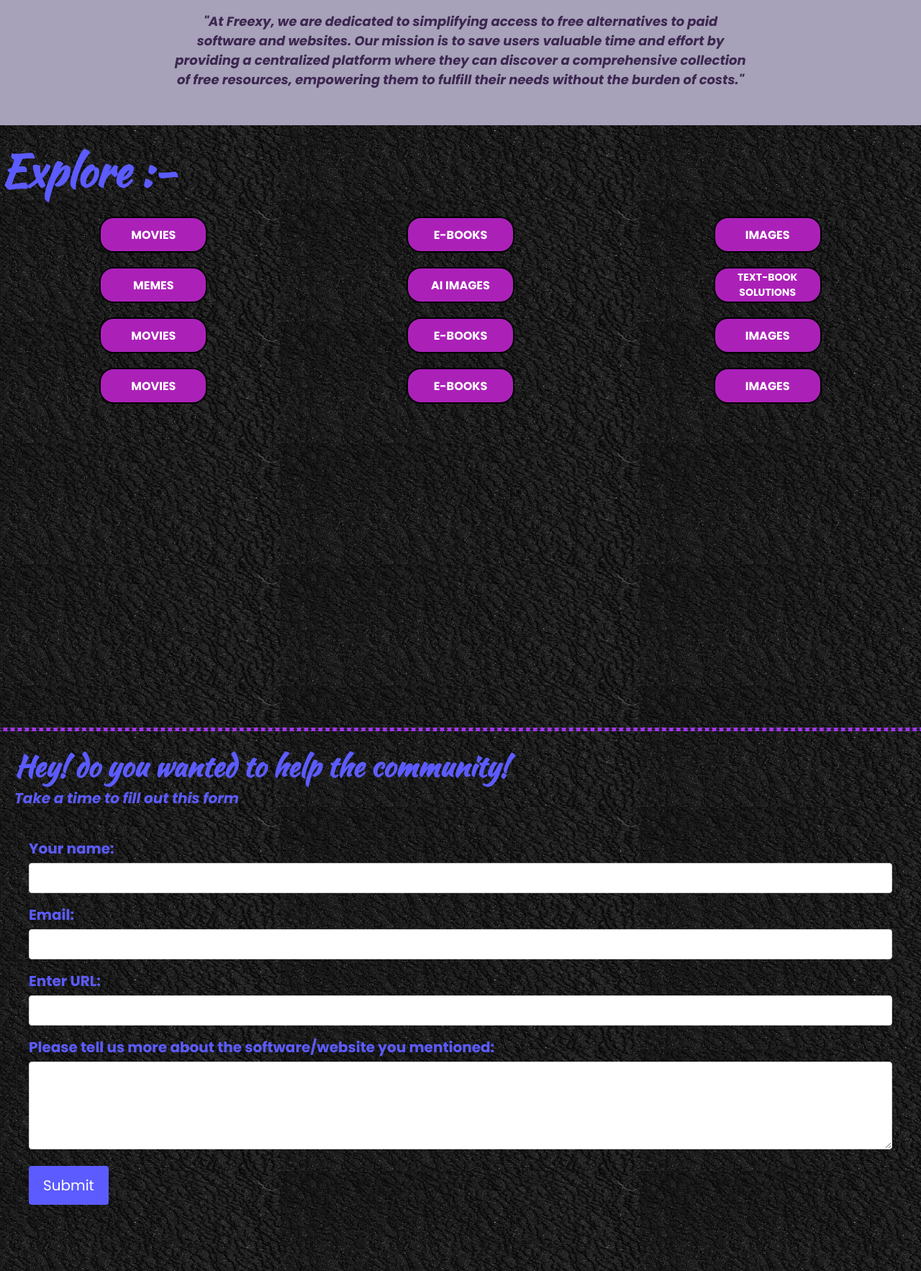
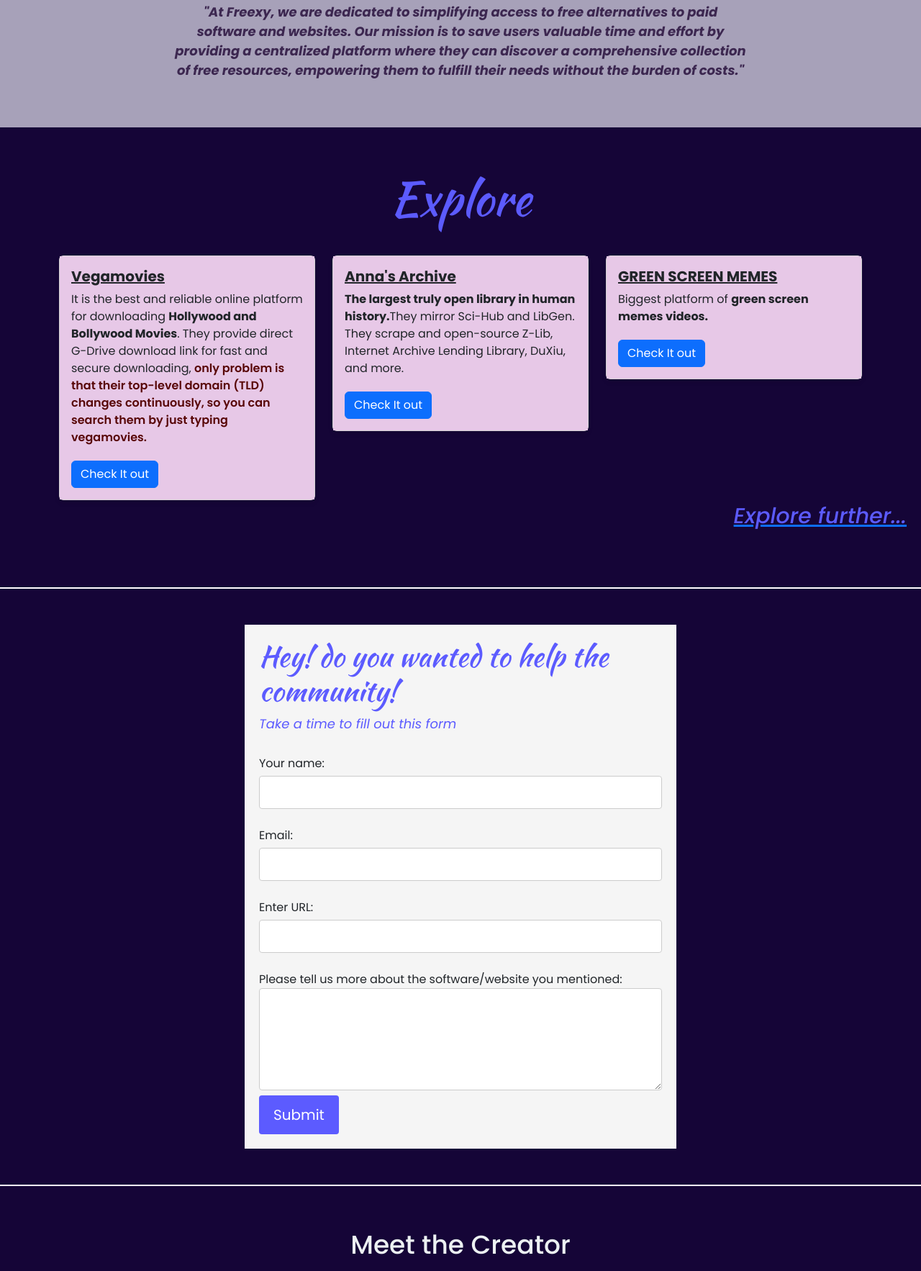
Before and after one commit to Shubham18024/Freexy, a plain HTML site: page index.html in a window 1280 px wide. Shown: the part 614-2380 px from the top of the page at 72% size. Drawn offline with nearby package versions, Linux system fonts and the light colour scheme.

Commit message:
many changes
including banner-2 text, form, explore section and overall appearance

```diff
--- a/index.html
+++ b/index.html
@@ -10,6 +10,11 @@
     <link rel="icon" type="image/png" sizes="16x16" href="freexy_image/favicon-16x16.png">
     <link rel="manifest" href="freexy_image/site.webmanifest">
     <link rel="stylesheet" href="web_style.css">
+
+    <!-- Bootstrap included-->
+    <link href="https://cdn.jsdelivr.net/npm/bootstrap@5.3.3/dist/css/bootstrap.min.css" rel="stylesheet"
+        integrity="sha384-QWTKZyjpPEjISv5WaRU9OFeRpok6YctnYmDr5pNlyT2bRjXh0JMhjY6hW+ALEwIH" crossorigin="anonymous">
+
     <link rel="preconnect" href="https://fonts.googleapis.com">
     <link rel="preconnect" href="https://fonts.gstatic.com" crossorigin>
     <link
@@ -29,10 +34,14 @@
     <section id="mission">
         <div class="mission-container">
             <h2>Our Mission</h2>
-            <strong><em><p>"At Freexy, we are dedicated to simplifying access to free alternatives to paid software and websites. Our mission is to save users valuable time and effort by providing a centralized platform where they can discover a comprehensive collection of free resources, empowering them to fulfill their needs without the burden of costs."</p></em></strong>
+            <strong><em>
+                    <p>"At Freexy, we are dedicated to simplifying access to free alternatives to paid software and
+                        websites. Our mission is to save users valuable time and effort by providing a centralized
+                        platform where they can discover a comprehensive collection of free resources, empowering them
+                        to fulfill their needs without the burden of costs."</p>
+                </em></strong>
         </div>
     </section>
-
 
     <div id="side_nav">
         <nav>
@@ -49,6 +58,124 @@
     <div id="menu_btn">
         <img src="freexy_image/menu.png" id="menu">
     </div>
+
+
+    <section id="explore-section">
+        <div class="container">
+            <div class="explore-heading">
+                <h2>Explore</h2>
+            </div>
+            <div class="row">
+                <div class="col-md-4">
+                    <div class="card">
+                        <div class="card-body">
+                            <h5 class="card-title"><u>Vegamovies</u></h5>
+                            <p class="card-text">It is the best and reliable online platform for downloading <strong>Hollywood and Bollywood Movies</strong>. They provide direct G-Drive download link for fast and secure downloading, <span style="color:  rgb(88, 7, 7);font-weight: 600;">only problem is that their top-level domain (TLD) changes continuously, so you can search them by just typing vegamovies.</span></p>
+                            <a href="https://vegamovies.earth/" class="btn btn-primary">Check It out</a>
+                        </div>
+                    </div>
+                </div>
+                <div class="col-md-4">
+                    <div class="card">
+                        <div class="card-body">
+                            <h5 class="card-title"><u>Anna's Archive</u></h5>
+                            <p class="card-text"><strong>The largest truly open library in human history.</strong>They mirror Sci-Hub and LibGen. They scrape and open-source Z-Lib, Internet Archive Lending Library, DuXiu, and more.</p>
+                            <a href="https://annas-archive.org/" class="btn btn-primary">Check It out</a>
+                        </div>
+                    </div>
+                </div>
+                <div class="col-md-4">
+                    <div class="card">
+                        <div class="card-body">
+                            <h5 class="card-title"><u>GREEN SCREEN MEMES</u></h5>
+                            <p class="card-text">Biggest platform of <strong>green screen memes videos.</strong></p>
+                            <a href="https://greenscreenmemes.com/" class="btn btn-primary">Check It out</a>
+                        </div>
+                    </div>
+                </div>
+            </div>
+        </div>
+
+        <a href="#"><p style="color: #5c5bff;text-align:right;font-size: 30px;font-weight: 500;margin-right: 20px;"><em>Explore further...</em></p></a>
+    </section>
+
+
+
+    <hr id="line_1">
+
+    <div class="dark-bg">
+    <div class="form">
+        <div class="form_text">
+            <h3>Hey! do you wanted to help the community!</h3>
+            <p>Take a time to fill out this form</p>
+        </div>
+
+
+        <form autocomplete="on" method="post" action="#">
+            <label for="first_name">Your name:</label><br>
+            <input type="text" id="first_name" name="first_name"><br>
+
+            <label for="email">Email:</label><br>
+            <input type="email" id="email" name="email"><br>
+
+            <label for="url">Enter URL:</label><br>
+            <input type="url" id="url" name="page"><br>
+
+            <label for="web_info">Please tell us more about the software/website you mentioned:</label><br>
+            <textarea id="web_info" name="web_info" rows="5" cols="50"></textarea><br>
+
+            <input type="submit" value="Submit" class="btn-primary">
+        </form>
+    </div>
+    </div>
+
+    <hr id="line_2">
+
+    <section class="creator-section">
+        <div class="container">
+            <div class="creator-info">
+                <h2>Meet the Creator</h2>
+                <div class="creator-details">
+                    <img src="freexy_image/Me.jpeg" alt="Creator Avatar">
+                    <div class="creator-bio">
+                        <h3>Shubham Tiwari</h3>
+                        <p>Student</p>
+                        <a href="https://github.com/Shubham18024">
+                            <p>Visit My Github</p>
+                        </a>
+                        <p>Programming is love</p>
+                    </div>
+                </div>
+            </div>
+        </div>
+    </section>
+
+    <footer>
+        <div class="footer-container">
+            <div class="contact-info">
+                <h3>Contact</h3>
+                <p>Email: 22_18024shubhamtiwari@dsc.du.ac.in</p>
+                <div class="social-media">
+                    <a href="#"><img src="freexy_image/facebook (2).png" alt="Facebook"></a>
+                    <a href="#"><img src="freexy_image/twitter.webp" alt="Twitter"></a>
+                    <a href="#"><img src="freexy_image/instagram.png" alt="Instagram"></a>
+                    <a href="https://github.com/Shubham18024"><img src="freexy_image/github.png" alt="Github"></a>
+                    <a href="https://ideogram.ai/u/shubh_2244/pinned"><img src="freexy_image/ideogram.png"
+                            alt="Ideogram"></a>
+                </div>
+            </div>
+            <div class="footer-logo">
+                <img src="freexy_image/logo.png" alt="freexy Logo">
+            </div>
+            <div class="copyright">
+                <p>&copy; 2024 Freexy, All rights reserved.</p>
+            </div>
+        </div>
+    </footer>
+
+    <script src="https://cdn.jsdelivr.net/npm/bootstrap@5.3.3/dist/js/bootstrap.bundle.min.js"
+        integrity="sha384-YvpcrYf0tY3lHB60NNkmXc5s9fDVZLESaAA55NDzOxhy9GkcIdslK1eN7N6jIeHz"
+        crossorigin="anonymous"></script>
 
     <script>
         var menu_btn = document.getElementById("menu_btn")
@@ -69,126 +196,6 @@
 
     </script>
 
-
-    <section id="banner_2">
-        <div class="banner-text-2">
-            <h2>Explore :- </h2>
-        </div>
-
-        <div class="button-container">
-            <a href="https://vegamovies.ph"><button class="cool-button">Movies</button></a>
-            <a href="https://annas-archive.org/"><button class="cool-button">E-Books</button></a>
-            <a href="https://www.pexels.com/"><button class="cool-button">Images</button></a>
-        </div>
-
-        <div class="button-container">
-            <a href="https://greenscreenmemes.com/"><button class="cool-button">Memes</button></a>
-            <a href="https://ideogram.ai/login"><button class="cool-button">AI Images</button></a>
-            <a href="https://www.litsolutions.org/"><button class="cool-button" style="font-size: 14px;">text-book
-                    Solutions</button></a>
-
-        </div>
-
-        <div class="button-container">
-            <a href="https://vegamovies.ph"><button class="cool-button">Movies</button></a>
-            <a href="https://annas-archive.org/"><button class="cool-button">E-Books</button></a>
-            <a href="https://www.pexels.com/"><button class="cool-button">Images</button></a>
-        </div>
-
-        <div class="button-container">
-            <a href="https://vegamovies.ph"><button class="cool-button">Movies</button></a>
-            <a href="https://annas-archive.org/"><button class="cool-button">E-Books</button></a>
-            <a href="https://www.pexels.com/"><button class="cool-button">Images</button></a>
-        </div>
-
-
-
-        <hr id="line_1">
-
-        <div class="form">
-            <div class="form_text">
-                <h3>Hey! do you wanted to help the community!</h3>
-                <p>Take a time to fill out this form</p>
-            </div>
-
-
-            <div class="form">
-                <form autocomplete="on" method="post" action="#">
-                  <label for="first_name">Your name:</label><br>
-                  <input type="text" id="first_name" name="first_name"><br>
-
-                  <label for="email">Email:</label><br>
-                  <input type="email" id="email" name="email"><br>
-
-                  <label for="url">Enter URL:</label><br>
-                  <input type="url" id="url" name="page" ><br>
-
-                  <label for="web_info">Please tell us more about the software/website you mentioned:</label><br>
-                  <textarea id="web_info" name="web_info" rows="5" cols="50"></textarea><br>
-
-                  <input type="submit" value="Submit">
-                </form>
-              </div>
-
-        </div>
-
-
-    </section>
-
- <hr id="line_2">
-
- <section class="creator-section">
-    <div class="container">
-        <div class="creator-info">
-            <h2>Meet the Creator</h2>
-            <div class="creator-details">
-                <img src="freexy_image/Me.jpeg" alt="Creator Avatar">
-                <div class="creator-bio">
-                    <h3>Shubham Tiwari</h3>
-                    <p>Student</p>
-                    <a href="https://github.com/Shubham18024"><p>Visit My Github</p></a>
-                    <p>Programming is love</p>
-                </div>
-            </div>
-        </div>
-    </div>
-</section>
-
-
-
-
-
-
-
-
-
-
-    <footer>
-        <div class="footer-container">
-            <div class="contact-info">
-                <h3>Contact Me</h3>
-                <p>Email: 22_18024shubhamtiwari@dsc.du.ac.in</p>
-                <p>Phone: +918448717517</p>
-                <div class="social-media">
-                    <a href="#"><img src="freexy_image/facebook (2).png" alt="Facebook"></a>
-                    <a href="#"><img src="freexy_image/twitter.webp" alt="Twitter"></a>
-                    <a href="#"><img src="freexy_image/instagram.png" alt="Instagram"></a>
-                    <a href="https://github.com/Shubham18024"><img src="freexy_image/github.png" alt="Github"></a>
-                    <a href="https://ideogram.ai/u/shubh_2244/pinned"><img src="freexy_image/ideogram.png"
-                            alt="Ideogram"></a>
-                </div>
-            </div>
-            <div class="footer-logo">
-                <img src="freexy_image/logo.png" alt="freexy Logo">
-            </div>
-            <div class="copyright">
-                <p>&copy; 2024 Freexy, All rights reserved.</p>
-            </div>
-        </div>
-    </footer>
-
-
-
 </body>
 
 </html>
--- a/web_style.css
+++ b/web_style.css
@@ -1,22 +1,30 @@
 * {
     margin: 0;
     padding: 0;
+    box-sizing: border-box;
     font-family: "Poppins", sans-serif;
 }
 
+/* Global styles */
+body {
+    font-size: 16px;
+    line-height: 1.5;
+}
+
+/* Banner styles */
 #banner {
     background: url(freexy_image/bg.jpg);
-    background-size: 150px;
+    background-size: 120px;
     background-position: center;
     height: 60vh;
-
+    position: relative;
 }
 
 .logo {
-    width: 250px;
+    width: 210px;
     position: absolute;
-    top: 0%;
-    left: 2%;
+    top: 20px;
+    left: 20px;
 }
 
 .banner-text {
@@ -26,16 +34,17 @@
 }
 
 .banner-text h1 {
-    font-size: 80px;
+    font-size: 5rem;
     font-family: "Kaushan Script", cursive;
-
+    font-weight: bolder;
 }
 
 .banner-text p {
-    font-size: 20px;
+    font-size: 1.35rem;
     font-style: italic;
 }
 
+/* Mission section styles */
 #mission {
     background-color: #a7a1b9;
     padding: 50px 0;
@@ -48,40 +57,45 @@
 }
 
 .mission-container h2 {
-    font-size: 55px;
+    font-size: 3.5rem;
     color: #5c5bff;
     margin-bottom: 20px;
     font-family: "Kaushan Script", cursive;
 }
 
 .mission-container p {
-    font-size: 18px;
+    font-size: 1.125rem;
     color: #3c2750;
 }
 
-
+/* Side navigation styles */
 #side_nav {
     width: 180px;
     height: 100vh;
     position: fixed;
-    right: -250px;
     top: 0;
-    background: #0e6f98;
+    right: 0;
+    background: #7063c7;
     z-index: 2;
     transition: 0.2s;
 }
 
+nav ul {
+    padding: 0;
+}
+
 nav ul li {
     list-style: none;
-    margin: 50px 20px;
+    margin: 20px;
 }
 
 nav ul li a {
     text-decoration: none;
     color: #fff;
-
+    font-size: 1.25rem;
 }
 
+/* Menu button styles */
 #menu_btn {
     width: 80px;
     height: 80px;
@@ -89,105 +103,66 @@
     position: fixed;
     right: 30px;
     top: 20px;
-    border-radius: 3px;
     z-index: 3;
     cursor: pointer;
 }
 
 #menu_btn img {
     width: 30px;
-    margin-top: 15px;
-
-
+    margin-top: 25px;
 }
 
+/* Banner 2 styles */
 #banner_2 {
-    background: url(freexy_image/bg_2.jpg);
-    background-size: 500px;
-    background-position: center;
-    height: 300vh;
-
+    background-color: #150537;
+    padding: 40px 0;
 }
 
 .banner-text-2 {
-    text-align: left;
+    text-align: center;
     color: rgb(92, 91, 255);
-    padding-top: 20px
+    padding-top: -300px;
+    padding-right: 85%;
 }
 
 .banner-text-2 h2 {
-    font-size: 60px;
+    font-size: 5rem;
     font-family: "Kaushan Script", cursive;
-
 }
 
-.button-container {
-    display: flex;
-    justify-content: space-around;
-    margin-top: 20px;
-    align-items: center;
-}
 
-.cool-button {
-    width: 150px;
-    height: 50px;
-    border: 2px solid black;
-    border-radius: 20px;
-    background-color: #ab21b8;
-    /* Blue color */
-    color: white;
-    font-size: 16px;
-    font-weight: bold;
-    text-transform: uppercase;
-    cursor: pointer;
-    transition: background-color 0.3s ease;
-}
-
-.cool-button:hover {
-    background-color: rgb(33, 33, 33);
-    /* Darker blue color on hover */
-}
-
-#line_1 {
-    border: 5px dotted  rgb(33, 33, 33);
-    border-style: none none dotted;
-    color: #7834e7;
-    background-color: #a236f4;
-    margin-top: 450px;
-}
-
-#line_2 {
-    border: 5px dotted  rgb(33, 33, 33);
-    border-style: none none dotted;
-    color: #7834e7;
-    background-color: #a236f4;
-    position:relative;
-    top: -450px; /* Adjust the value as needed to shift the line upward */
-
-}
-
+/* Form styles */
 .form {
-    color: rgb(92, 91, 255);
-    font-size: 20px;
-    font-weight: 700;
+    background-color: #f5f5f5;
+    max-width: 600px;
+    margin: 0 auto;
     padding: 20px;
 }
 
+.dark-bg {
+    background-color: #150537;
+    /* Dark background color */
+    padding: 50px;
+    /* Add padding for spacing */
+}
+
+
 .form_text h3 {
-    font-size: 40px;
+    font-size: 2.5rem;
     font-family: "Kaushan Script", cursive;
     color: rgb(92, 91, 255);
 }
 
 .form_text p {
-    font-size: 20px;
+    font-size: 1.125rem;
     font-style: italic;
     color: rgb(92, 91, 255);
-    padding-bottom: 20px;
+    margin-bottom: 20px;
 }
 
 label {
-    padding-top: 10px;
+    display: block;
+    margin-top: 10px;
 }
 
 input[type="text"],
@@ -210,34 +185,23 @@
     border: none;
     border-radius: 4px;
     cursor: pointer;
-    font-size: 20px;
+    font-size: 1.25rem;
 }
 
 input[type="submit"]:hover {
-    background-color: rgb(33,33,33);
+    background-color: rgb(33, 33, 33);
 }
 
-
-
-/* Style for the Meet the Creator section */
-
+/* Creator section styles */
 .creator-section {
     background-color: #150537;
+    color: #ecf1f2;
     padding: 60px 0;
-}
-
-.container {
-    width: 80%;
-    margin: 0 auto;
-}
-
-.creator-info {
     text-align: center;
 }
 
 .creator-info h2 {
-    color: #ecf1f2;
-    font-size: 36px;
+    font-size: 2.25rem;
     margin-bottom: 30px;
 }
 
@@ -255,22 +219,16 @@
 }
 
 .creator-bio h3 {
-    color: #f9fdff;
-    font-size: 24px;
+    font-size: 1.5rem;
     margin-bottom: 10px;
 }
 
 .creator-bio p {
-    color: #74adf2;
-    font-size: 18px;
-    line-height: 1.5;
+    font-size: 1.125rem;
     margin-bottom: 20px;
 }
 
-
-
-
-
+/* Footer styles */
 footer {
     background-color: #391643;
     color: white;
@@ -286,7 +244,7 @@
 }
 
 .contact-info h3 {
-    font-size: 20px;
+    font-size: 1.25rem;
     margin-bottom: 10px;
 }
 
@@ -314,5 +272,72 @@
 }
 
 .copyright p {
-    font-size: 14px;
+    font-size: 0.875rem;
 }
+
+/* Horizontal line styles */
+#line_1,
+#line_2 {
+    width: 100%;
+    height: 0px;
+    border: #0d0116;
+    background-color: #1a0729;
+    margin: 1px 0;
+}
+
+
+
+
+
+
+#explore-section {
+    background-color: #150537;
+    /* Background color for the section */
+    padding: 60px 0;
+    /* Adjust as needed for spacing */
+}
+
+.explore-heading h2 {
+    text-align: center;
+    font-size: 65px;
+    font-weight: 500;
+    margin-bottom: 40px;
+    /* Adjust as needed for spacing */
+    font-family: "Kaushan Script", cursive;
+    color: #5c5bff;
+}
+
+.card {
+    border: none;
+    box-shadow: 0 4px 6px rgba(0, 0, 0, 0.1); /* Adding shadow to cards */
+    background-color: #your_color_here; /* Change the background color of the cards */
+}
+
+/* If you want to change only the background color of the card body */
+.card .card-body {
+    background-color: #e7c8e7;
+}
+
+
+.card-title {
+    font-weight: bold;
+    margin-bottom: 15px;
+    /* Adjust as needed for spacing */
+}
+
+.card-text {
+    margin-bottom: 20px;
+    /* Adjust as needed for spacing */
+}
+
+.btn-primary {
+    transition: box-shadow 0.40s, transform 0.40s, opacity 0.40s;
+}
+
+.btn-primary:hover {
+
+    box-shadow: 5px 5px 10px rgba(0, 0, 0);
+    transform: translateY(2px);
+    /*3d click effect*/
+    opacity: 0.8;
+}
```
Lines whose indentation alone changed are shown as unchanged.
